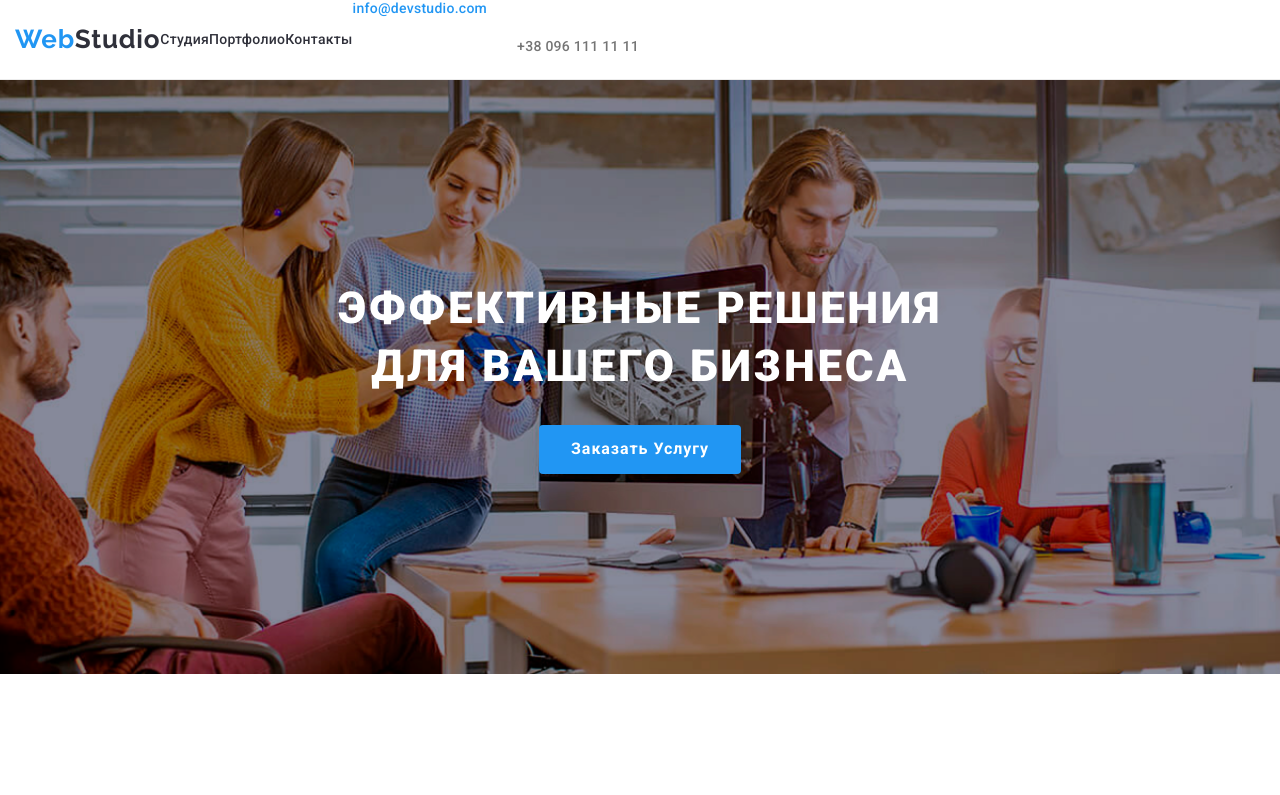
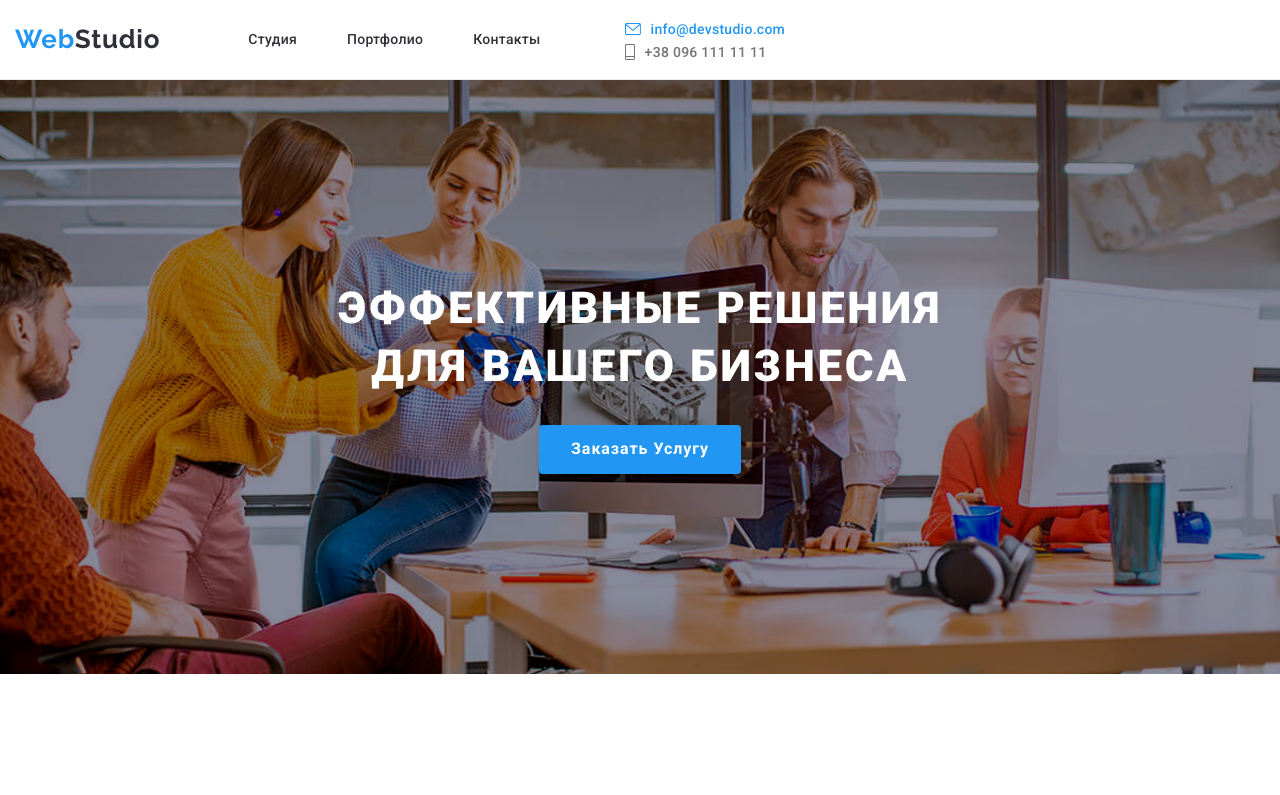
Before and after one commit to Igor432/goit-markup-hw-08, a plain HTML site: page index.html in a window 1280 px wide. Shown: the top 795 px of the page. Drawn offline with Linux system fonts and the light colour scheme; files whose address does not match are found by name.

Commit message:
nav tab complete

```diff
--- a/sass/components/_nav-menu.scss
+++ b/sass/components/_nav-menu.scss
@@ -134,6 +134,10 @@ letter-spacing: 0.02em;
 
   }
 
+  .menu__list {
+    margin-left: 50px;
+  }
+
   .menu__container {
     display: flex !important;
     position:inherit;
@@ -156,20 +160,35 @@ letter-spacing: 0.02em;
 
 }
 
+.tel__link {
+  margin-top: 0px !important;
+}
+
   .menu {
     display: flex !important;
     flex-direction: row;
+    margin-left: 88px;
   }
 
   .contacts {
     display: flex !important;
-    flex-direction: row !important;
+    flex-direction: column;
     padding-top: 0px !important;
+
+    margin-left: 84px !important;
+
   }
 
+  .mail__link {
+    padding-top: 21px;
+  }
 
   .social__network {
     display: none !important;
   }
 
+  .contact__icons {
+    display: block !important;
+  }
+
 }
```
Also changed, not shown: css/main.css, css/main.min.css, 2 other files.
